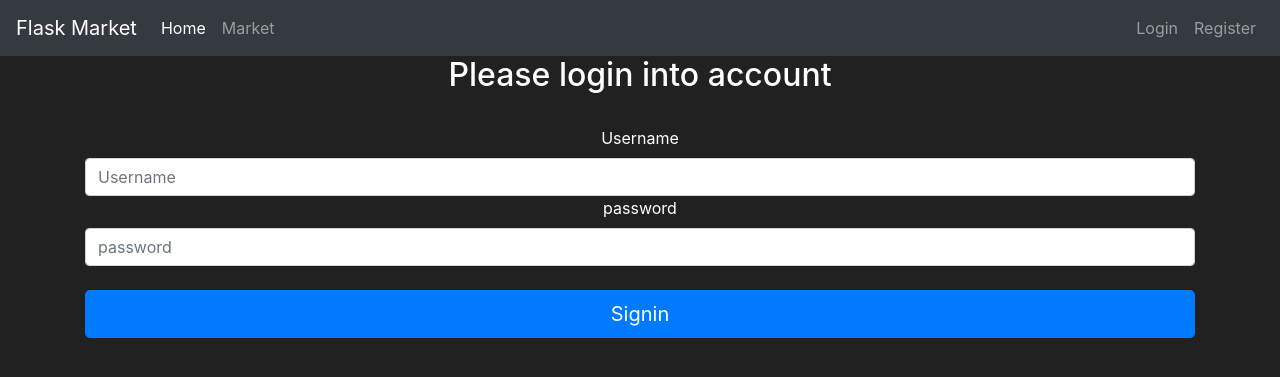
After one commit to ishak-dev/MarketApp, a Flask app: page /login in a window 1280 px wide. The commit adds this page. Shown: the top 377 px of the page. Run offline with Flask 2, Linux system fonts and the light colour scheme.

Commit message:
Crete login page

```diff
--- a/market/__init__.py
+++ b/market/__init__.py
@@ -1,11 +1,13 @@
 #This file is used to make from directory package where other modules can import data
 
-from flask import Flask,render_template
+from flask import Flask
 from flask_sqlalchemy import SQLAlchemy
+from flask_bcrypt import Bcrypt
 
 app = Flask(__name__)
 app.config['SQLALCHEMY_DATABASE_URI'] = 'sqlite:///market.db' #File that will be recognized as database
 app.config['SECRET_KEY'] = 'e20d78b21c8345a7be45d8c8'
 db = SQLAlchemy(app)
+bcrypt = Bcrypt(app)
 
 from market import routes
--- a/market/forms.py
+++ b/market/forms.py
@@ -18,3 +18,11 @@ class RegisterForm(FlaskForm):
     password1 = PasswordField(label='password',validators=[Length(min=6),DataRequired()])
     password2 = PasswordField(label='Confirm Password',validators=[EqualTo('password1'),DataRequired()])
     submit = SubmitField(label='submit')
+
+
+
+
+class LoginForm(FlaskForm):
+    username = StringField(label='Username',validators=[DataRequired()])
+    password = StringField(label='password',validators=[DataRequired()])
+    submit = SubmitField(label='Signin')
--- a/market/routes.py
+++ b/market/routes.py
@@ -1,7 +1,7 @@
 from market import app
 from flask import render_template,redirect,url_for,flash,get_flashed_messages
 from market.models import Item,User
-from market.forms import RegisterForm
+from market.forms import RegisterForm,LoginForm
 from market import db
 
 
@@ -21,7 +21,7 @@ def market_page():
 def register_page():
     form = RegisterForm()
     if form.validate_on_submit():
-        user_to_create = User(username=form.username.data,email_address=form.email_address.data,password_hash=form.password1.data);
+        user_to_create = User(username=form.username.data,email_address=form.email_address.data,password=form.password1.data);
         db.session.add(user_to_create);
         db.session.commit();
         return redirect(url_for('market_page'));
@@ -29,3 +29,9 @@ def register_page():
         for err_msg in form.errors.values():
             flash(f'There is error: {err_msg}',category='danger')
     return render_template('register.html',form=form)
+
+
+@app.route('/login',methods=['GET','POST'])
+def login_page():
+    form = LoginForm()
+    return render_template('login.html',form=form)
--- a/market/templates/base.html
+++ b/market/templates/base.html
@@ -43,7 +43,7 @@
         </ul>
         <ul class="navbar-nav">
           <li class="nav-item">
-            <a class="nav-link" href="#">Login</a>
+            <a class="nav-link" href="{{url_for('login_page')}}">Login</a>
           </li>
           <li class="nav-item">
             <a class="nav-link" href="{{url_for('register_page')}}">Register</a>
--- /dev/null
+++ b/market/templates/login.html
@@ -0,0 +1,19 @@
+{% extends 'base.html' %} {% block title %} Login page {% endblock %} {% block
+content %}
+<body class="text-center">
+  <div class="container">
+    <form method="POST" class="form-register" style="color: white">
+      {{form.hidden_tag()}}
+      <h2>Please login into account</h2>
+      <br />
+      {{form.username.label()}}
+      {{form.username(class="form-control",placeholder="Username")}}
+      {{form.password.label()}}
+      {{form.password(class="form-control",placeholder="password")}}
+
+      <br />
+      {{form.submit(class="btn btn-lg btn-block btn-primary")}}
+    </form>
+  </div>
+</body>
+{% endblock %}
```
Also changed, not shown: market/models.py (+9 -1 lines), market/market.db.
